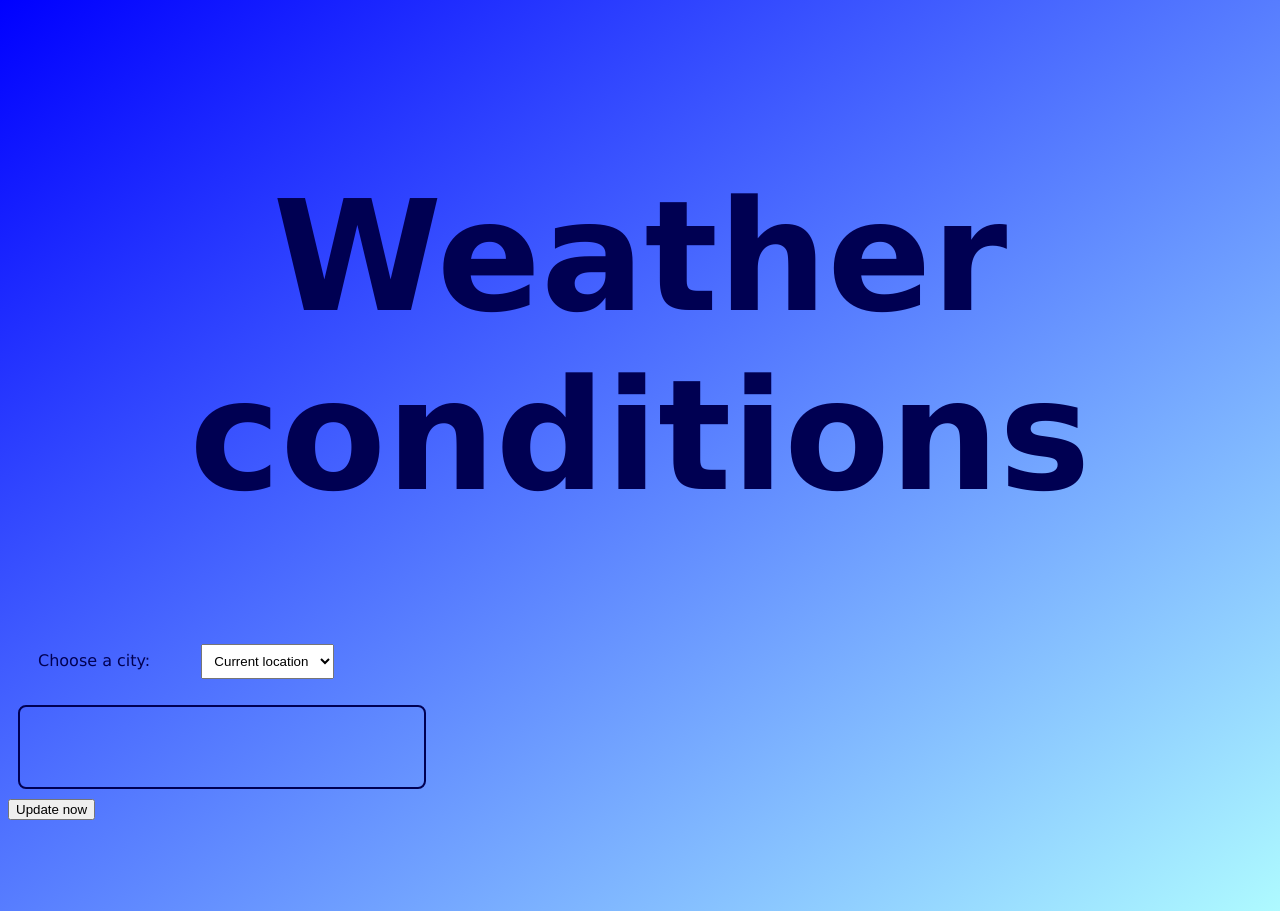
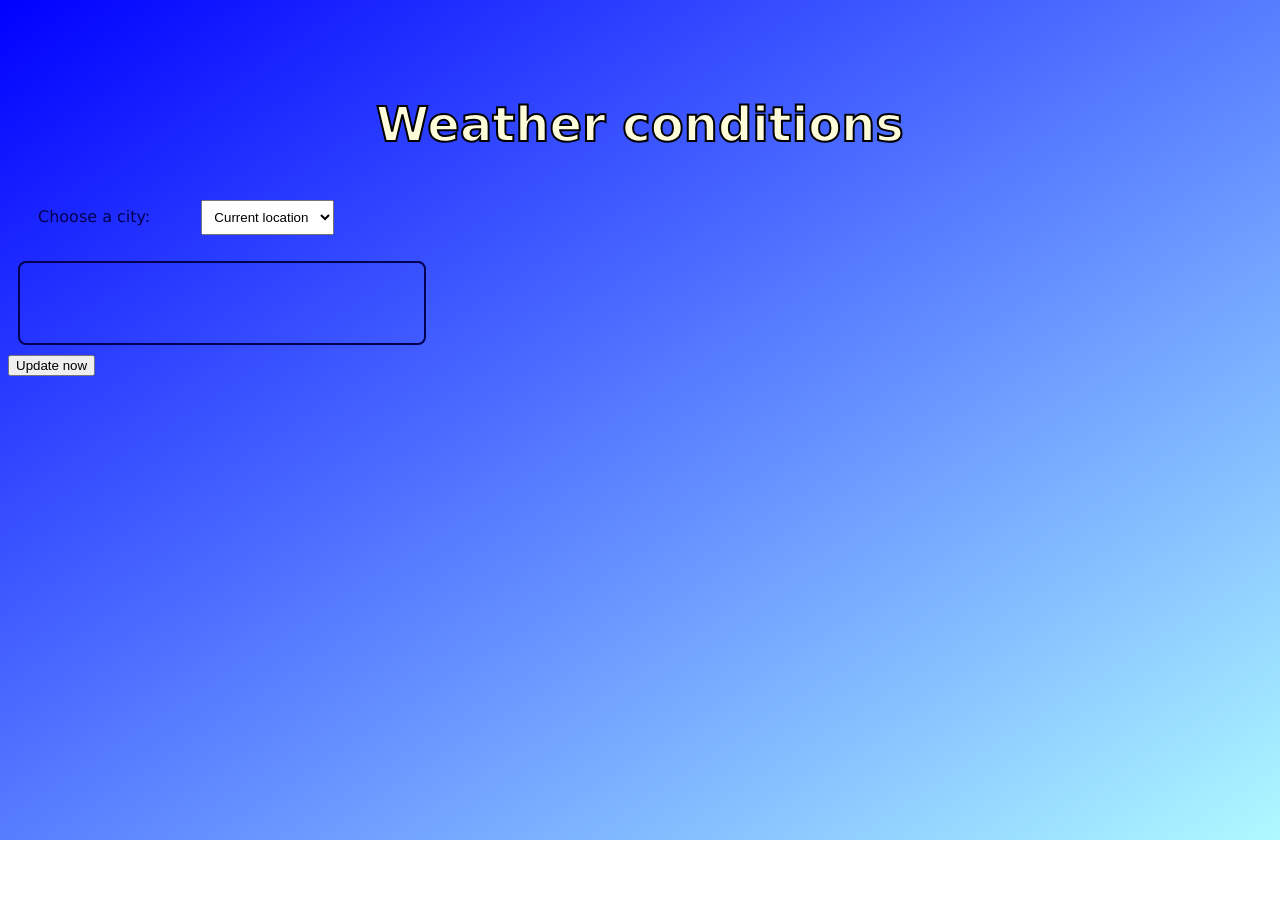
Before and after one commit to Wpiresferreira/sodv1201, a plain HTML site: page weatherapi/index.html in a window 1280 px wide. After the commit the page ends 840 px from the top, so only its background shows below. Drawn offline with nearby package versions, Linux system fonts and the light colour scheme; no server answers.

Commit message:
Update index.html

```diff
--- a/weatherapi/index.html
+++ b/weatherapi/index.html
@@ -17,7 +17,9 @@
 
 <body style="font-family: 'Lucida Sans', sans-serif; background-image: linear-gradient(to bottom right, blue, rgb(174, 250, 255));height: 100vh;color: rgb(0, 0, 82);">
 
-    <h1 style="text-align: center; padding: 8vh 0 0 0 ;font-size:12vw">Weather conditions</h1>
+    <h1 style="text-align: center; padding: 8vh 0 0 0 ;font-size:12vw; -webkit-text-stroke-width: 2px;
+-webkit-text-stroke-color: #000;
+font-size: 3em; color: #fffdd9;">Weather conditions</h1>
     <label style="text-align: center; margin: 30px;" for="cities">Choose a city:</label>
 
 
```
